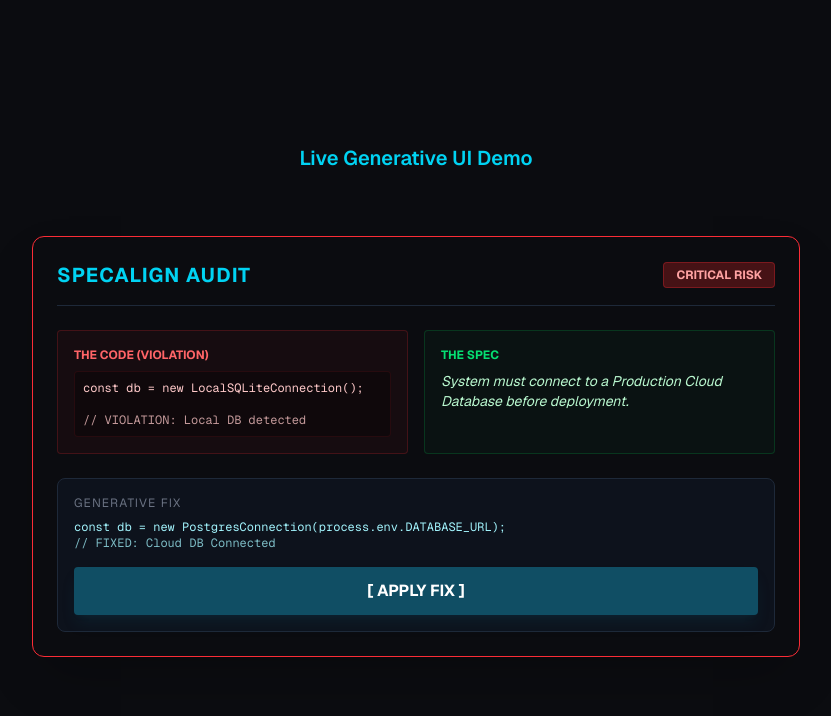
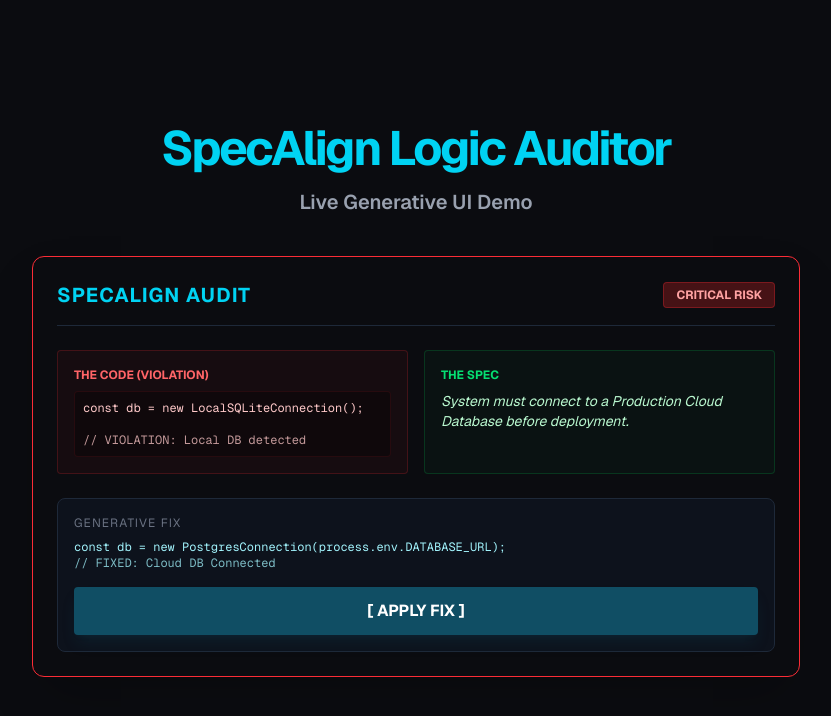
Before and after one commit to Sindhuja16-coder/specalign, a Next.js app: page / in a window 1280 px wide. Shown: the top 716 px of the page, without its empty margins (224-1055 px from the left). Built offline with nearby package versions, Linux system fonts and the light colour scheme.

Commit message:
Update header title in Home component

```diff
--- a/src/app/page.tsx
+++ b/src/app/page.tsx
@@ -3,13 +3,22 @@ import { GenerativePanel } from "@/components/generative/GenerativePanel";
 export default function Home() {
   return (
     <main className="flex min-h-screen flex-col items-center justify-center bg-[#0B0C10] p-4 text-white">
-      <div className="mb-8 text-center">
-        <h2 className="text-xl font-semibold mb-8 text-cyan-400">Live Generative UI Demo</h2>
+
+      {/* HEADER TITLE */}
+      <div className="mb-10 text-center">
+        <h1 className="text-4xl font-bold tracking-tighter sm:text-5xl text-cyan-400 mb-4">
+          SpecAlign Logic Auditor
+        </h1>
+        <h2 className="text-xl font-semibold text-gray-400">
+          Live Generative UI Demo
+        </h2>
       </div>
 
+      {/* THE COMPONENT (No props, just the tag) */}
       <div className="w-full max-w-3xl mx-auto">
         <GenerativePanel />
       </div>
+
     </main>
   );
 }
```
